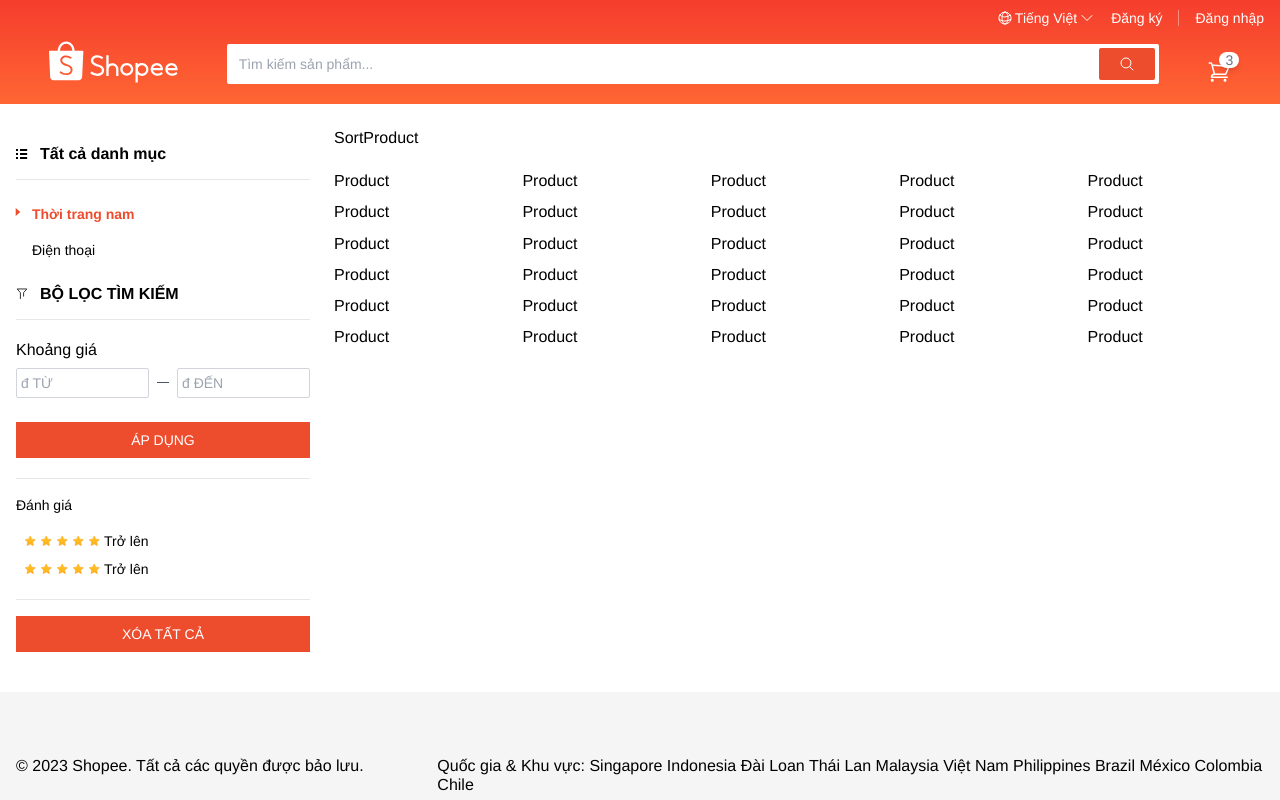
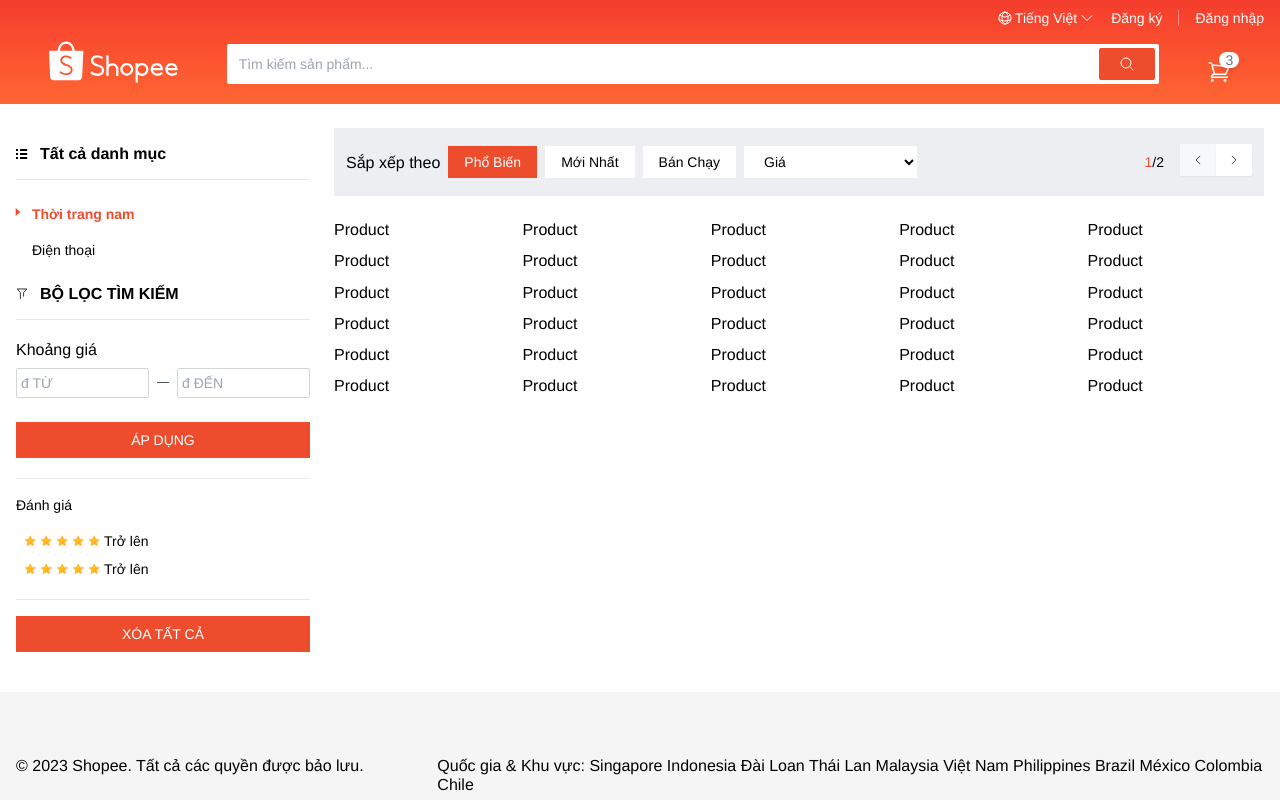
Before and after one commit to tainv2002/shopee-clone, a React (Vite) app: page / in a window 1280 px wide. Shown: the top 800 px of the page. Built offline with nearby package versions, Linux system fonts and the light colour scheme.

Commit message:
Code UI SortProductList Component

```diff
--- a/src/pages/ProductList/ProductList.tsx
+++ b/src/pages/ProductList/ProductList.tsx
@@ -1,6 +1,6 @@
 import AsideFilter from './AsideFilter'
 import Product from './Product'
-import SortProduct from './SortProduct'
+import SortProductList from './SortProductList'
 
 function ProductList() {
   return (
@@ -11,7 +11,7 @@
             <AsideFilter />
           </div>
           <div className='col-span-9'>
-            <SortProduct />
+            <SortProductList />
             <div className='mt-6 grid grid-cols-2 gap-3 md:grid-cols-3 lg:grid-cols-4 xl:grid-cols-5'>
               {Array(30)
                 .fill(0)
--- a/src/pages/ProductList/SortProduct/SortProduct.tsx
+++ /dev/null
@@ -1,5 +0,0 @@
-function SortProduct() {
-  return <div className=''>SortProduct</div>
-}
-
-export default SortProduct
--- a/src/pages/ProductList/SortProduct/index.ts
+++ /dev/null
@@ -1,3 +0,0 @@
-import SortProduct from './SortProduct'
-
-export default SortProduct
--- /dev/null
+++ b/src/pages/ProductList/SortProductList/SortProductList.tsx
@@ -0,0 +1,66 @@
+function SortProductList() {
+  return (
+    <div className='bg-gray-300/40 px-3 py-4'>
+      <div className='flex flex-wrap items-center justify-between gap-2'>
+        <div className='flex flex-wrap items-center gap-2'>
+          <div>Sắp xếp theo</div>
+          <button className='h-8 bg-orange px-4 text-center text-sm capitalize text-white hover:bg-orange/80'>
+            Phổ biến
+          </button>
+          <button className='h-8 bg-white px-4 text-center text-sm capitalize text-black hover:bg-slate-100'>
+            Mới nhất
+          </button>
+          <button className='h-8 bg-white px-4 text-center text-sm capitalize text-black hover:bg-slate-100'>
+            Bán chạy
+          </button>
+          <select
+            title='Giá'
+            className='h-8 bg-white px-4 text-left text-sm capitalize text-black outline-none hover:bg-slate-100'
+          >
+            <option value='' disabled selected>
+              Giá
+            </option>
+            <option value='price:asc'>Giá: Thấp đến cao</option>
+            <option value='price:desc'>Giá: Cao đến thấp</option>
+          </select>
+        </div>
+
+        <div className='flex items-center'>
+          <div className='text-sm'>
+            <span className='text-orange'>1</span>
+            <span>/2</span>
+          </div>
+
+          <div className='ml-4'>
+            <button className='h-8 cursor-not-allowed rounded-bl-sm rounded-tl-sm bg-white/60 px-3 shadow-sm hover:bg-slate-100'>
+              <svg
+                xmlns='http://www.w3.org/2000/svg'
+                fill='none'
+                viewBox='0 0 24 24'
+                strokeWidth={1.5}
+                stroke='currentColor'
+                className='h-3 w-3'
+              >
+                <path strokeLinecap='round' strokeLinejoin='round' d='M15.75 19.5L8.25 12l7.5-7.5' />
+              </svg>
+            </button>
+            <button className='h-8 cursor-pointer rounded-br-sm rounded-tr-sm bg-white px-3 shadow-sm hover:bg-slate-100'>
+              <svg
+                xmlns='http://www.w3.org/2000/svg'
+                fill='none'
+                viewBox='0 0 24 24'
+                strokeWidth={1.5}
+                stroke='currentColor'
+                className='h-3 w-3'
+              >
+                <path strokeLinecap='round' strokeLinejoin='round' d='M8.25 4.5l7.5 7.5-7.5 7.5' />
+              </svg>
+            </button>
+          </div>
+        </div>
+      </div>
+    </div>
+  )
+}
+
+export default SortProductList
--- /dev/null
+++ b/src/pages/ProductList/SortProductList/index.ts
@@ -0,0 +1,3 @@
+import SortProductList from './SortProductList'
+
+export default SortProductList
```
